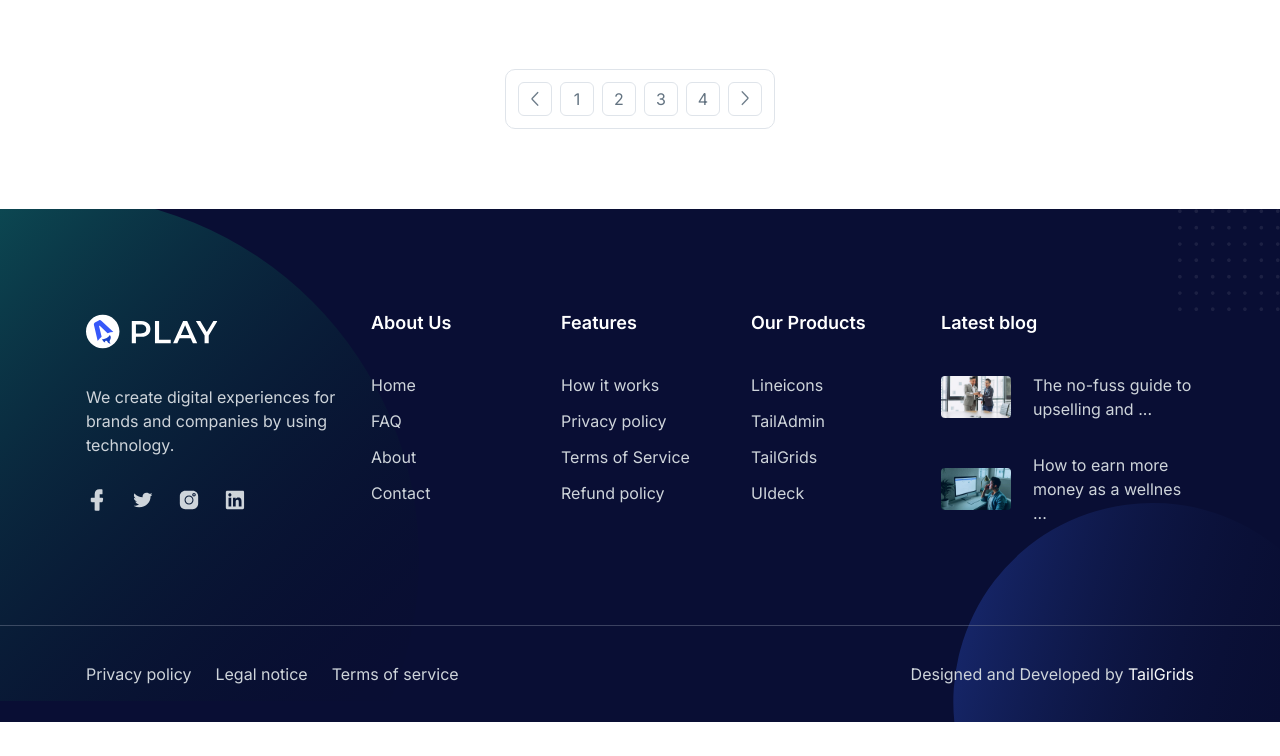
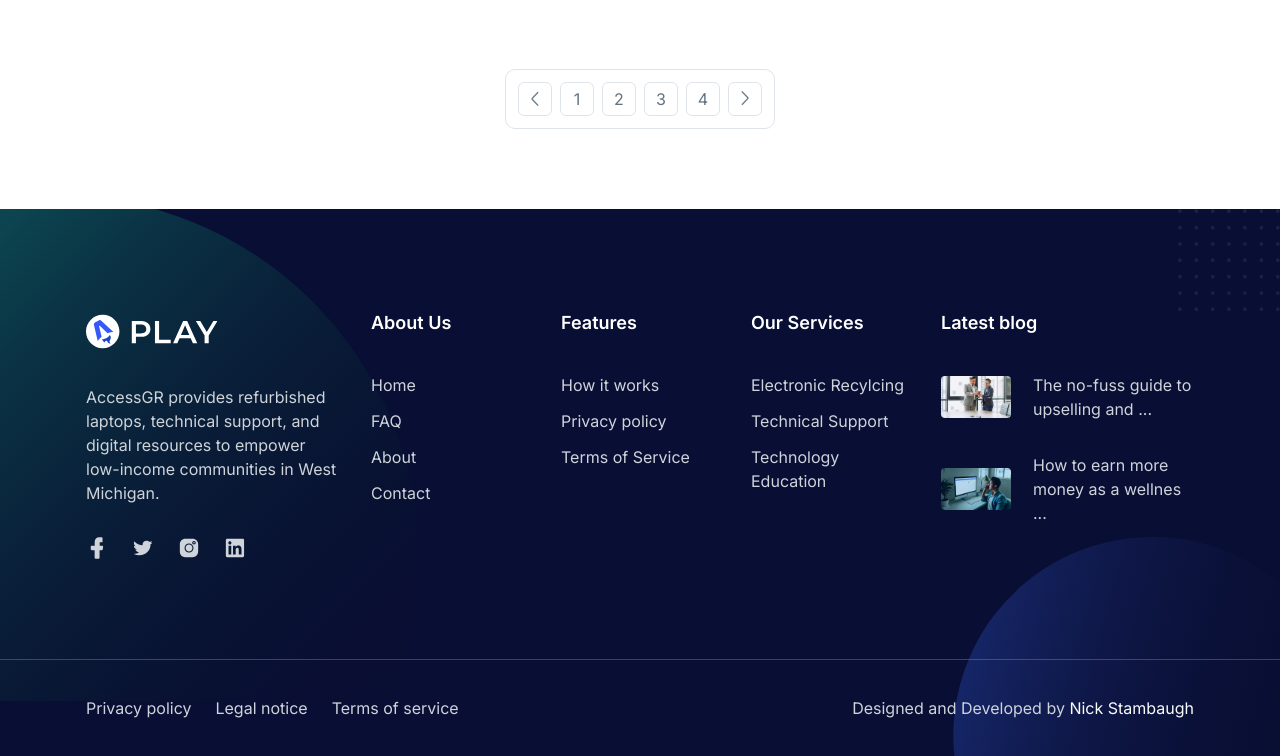
Before and after one commit to Sieep-Coding/accessGR-site, an Astro site: page /blog in a window 1280 px wide. Shown: the part 1884-2640 px from the top of the page. Before the commit the page ends 2606 px from the top, so only its background shows below. Built offline with nearby package versions, Linux system fonts and the light colour scheme; Astro itself is replaced by a stand-in of ours.

Commit message:
updates 0.2

```diff
--- a/src/components/Faq.astro
+++ b/src/components/Faq.astro
@@ -30,6 +30,7 @@
 
 <!-- ====== Faq Section Start -->
 <section
+  id="faq"
   class="relative z-20 overflow-hidden bg-white dark:bg-dark pt-20 pb-8 lg:pt-[120px] lg:pb-[50px]"
 >
   <div class="container mx-auto">
--- a/src/components/layout/Footer.astro
+++ b/src/components/layout/Footer.astro
@@ -22,12 +22,12 @@
       },
       {
         name: 'FAQ',
-        href: '/',
+        href: '#faq',
         isExternal: false,
       },
       {
         name: 'About',
-        href: '/about',
+        href: '#about',
         isExternal: false,
       },
       {
@@ -55,34 +55,24 @@
         href: '/',
         isExternal: false,
       },
-      {
-        name: 'Refund policy',
-        href: '/',
-        isExternal: false,
-      },
     ],
   },
   {
-    header: 'Our Products',
+    header: 'Our Services',
     links: [
       {
-        name: 'Lineicons',
-        href: 'https://lineicons.com/',
+        name: 'Electronic Recylcing',
+        href: '',
         isExternal: true,
       },
       {
-        name: 'TailAdmin',
-        href: 'https://tailadmin.com/',
+        name: 'Technical Support',
+        href: '',
         isExternal: true,
       },
       {
-        name: 'TailGrids',
-        href: 'https://tailgrids.com/',
-        isExternal: true,
-      },
-      {
-        name: 'UIdeck',
-        href: 'https://uideck.com/',
+        name: 'Technology Education',
+        href: '',
         isExternal: true,
       },
     ],
@@ -114,8 +104,7 @@
             />
           </a>
           <p class="mb-8 max-w-[270px] text-base text-gray-7">
-            We create digital experiences for brands and companies by using
-            technology.
+            AccessGR provides refurbished laptops, technical support, and digital resources to empower low-income communities in West Michigan.
           </p>
           <div class="-mx-3 flex items-center">
             <a href="javascript:void(0)" class="px-3 text-gray-7 hover:text-white">
@@ -283,12 +272,12 @@
             <p class="text-base text-gray-7">
               Designed and Developed by
               <a
-                href="https://tailgrids.com"
+                href="https://sieep-coding.github.io"
                 rel="nofollow noopner"
                 target="_blank"
                 class="text-gray-1 hover:underline"
               >
-                TailGrids
+                Nick Stambaugh
               </a>
             </p>
           </div>
--- a/src/components/layout/MadeWithButton.astro
+++ b/src/components/layout/MadeWithButton.astro
@@ -1,9 +1,12 @@
 <!-- ====== Made With Button Start -->
 <a target="_blank" rel="nofollow noopener"
-  class="inline-flex items-center gap-[10px] py-2 px-[14px] rounded-lg bg-white dark:bg-dark-2 shadow-2 fixed bottom-8 left-4 sm:left-9 z-[999]"
+  class="inline-flex items-center gap-2 py-3 px-5 rounded-lg bg-gradient-to-r from-blue-500 to-purple-500 text-white shadow-lg fixed bottom-8 left-4 sm:left-9 z-[999] transition-transform transform hover:scale-105 hover:shadow-xl"
   href="">
-  <span class="text-base font-medium text-dark-3 dark:text-dark-6">
-    💻 Donate Electornics ->
+  <span class="text-base font-medium">
+    💻 Donate Electronics
   </span>
+  <svg class="w-5 h-5" xmlns="http://www.w3.org/2000/svg" fill="none" viewBox="0 0 24 24" stroke="currentColor">
+    <path stroke-linecap="round" stroke-linejoin="round" stroke-width="2" d="M14 7l5 5m0 0l-5 5m5-5H3" />
+  </svg>
 </a>
 <!-- ====== Made With Button End -->
```
